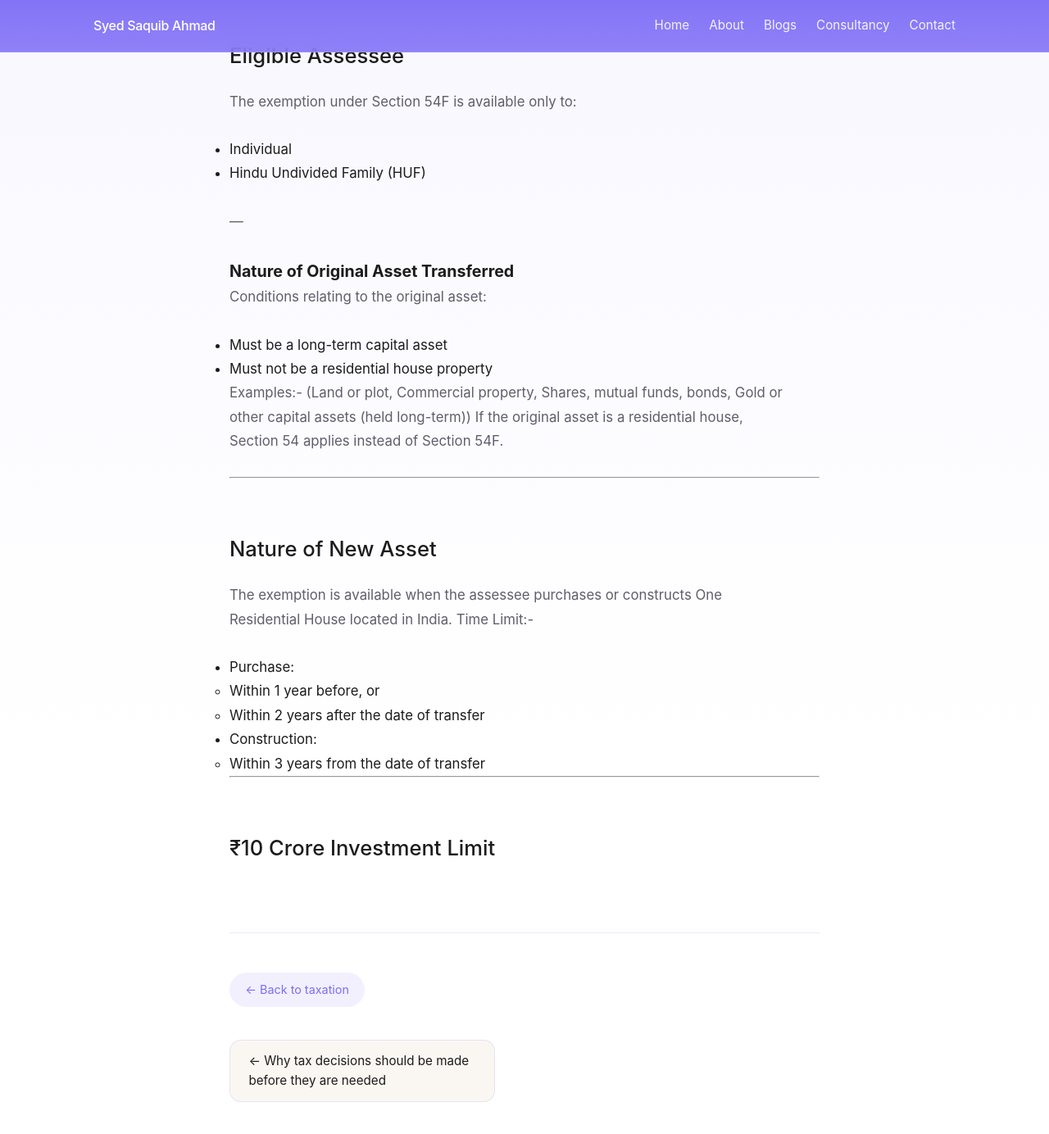
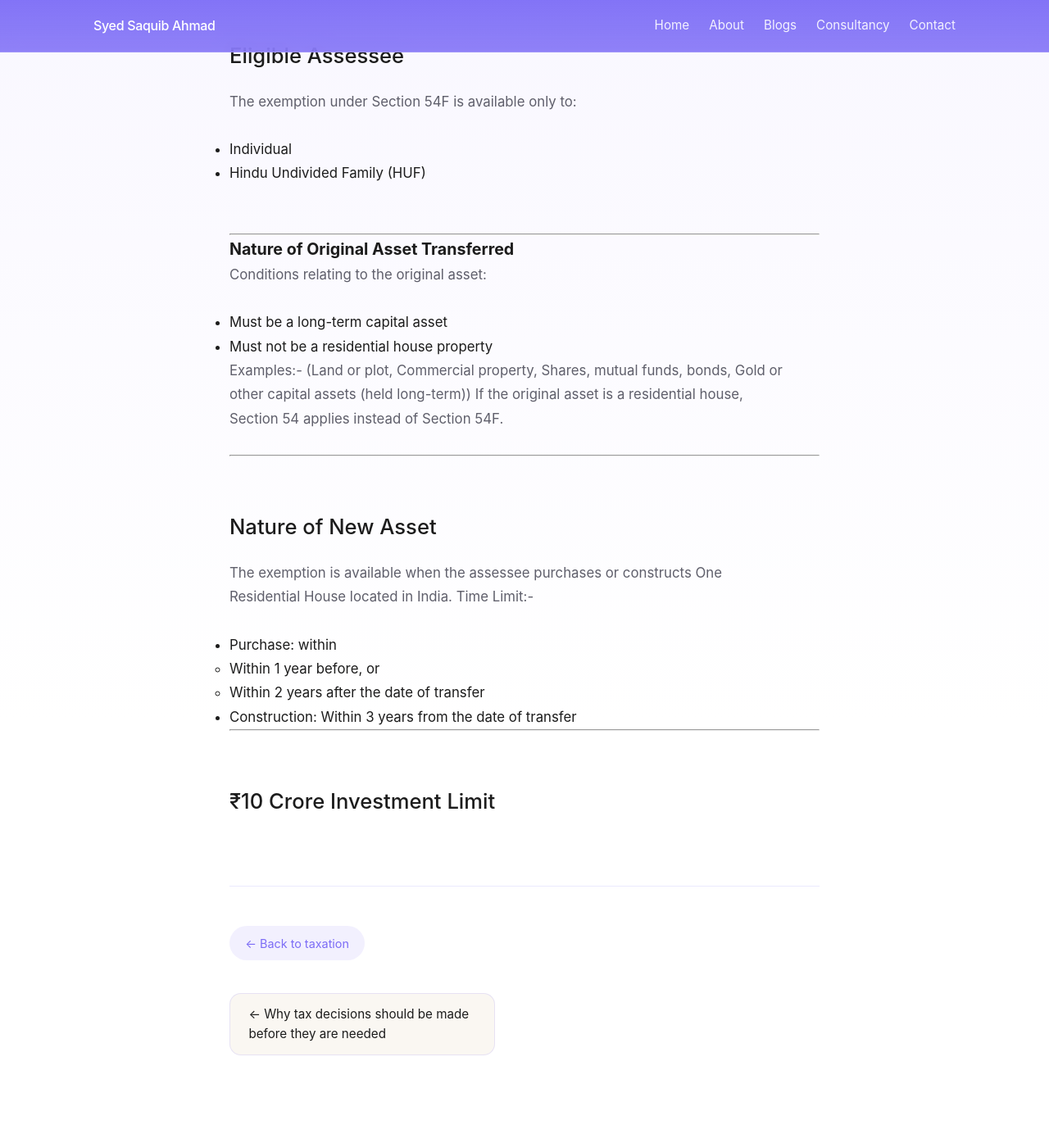
Before and after one commit to saquibahmad1234/syedsaquibahmad, a Jekyll site: the page built from _posts/2026-01-25-why-54-and-54f-are-they-are-needed.md, in a window 1280 px wide and 1400 px high, scrolled down 734 px. Shown: the top 1384 px of the window at 82% size. Built offline with Jekyll 4.4.1, drawn with Linux system fonts in a browser that asks for light colours.

Commit message:
Update 2026-01-25-why-54-and-54f-are-they-are-needed.md

```diff
--- a/_posts/2026-01-25-why-54-and-54f-are-they-are-needed.md
+++ b/_posts/2026-01-25-why-54-and-54f-are-they-are-needed.md
@@ -18,6 +18,7 @@ The exemption under Section 54F is available only to:
 - Individual
 - Hindu Undivided Family (HUF)
 <BR>
+
 ---
 
 ### Nature of Original Asset Transferred
@@ -34,10 +35,11 @@ If the original asset is a residential house, Section 54 applies instead of Sect
 The exemption is available when the assessee purchases or constructs One Residential House located in India.
 Time Limit:-
 - Purchase:
-  * Within 1 year before, or
-  * Within 2 years after the date of transfer
+  within
+   * Within 1 year before, or
+   * Within 2 years after the date of transfer
 - Construction:
-  * Within 3 years from the date of transfer
+   Within 3 years from the date of transfer
 
 ---
 
```
